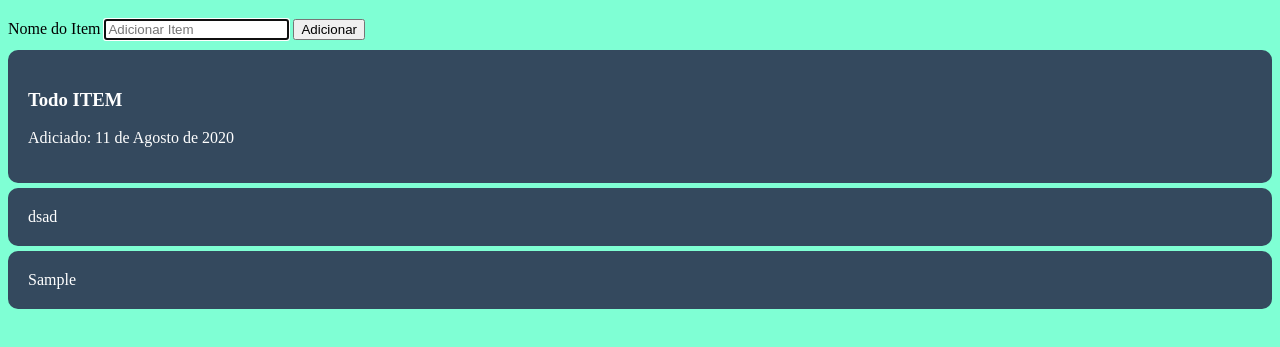
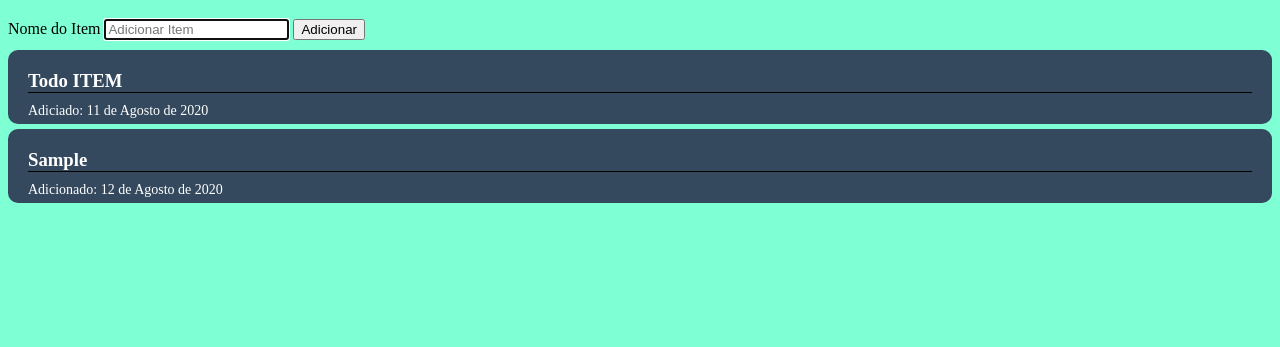
Before and after one commit to ngolait/learning-html-task1, a plain HTML site: page index.html in a window 1280 px wide. Both pictures are taken after typing "Sample" into the empty fields and a click on the button "Adicionar". Shown: the part 61-408 px from the top of the page. Drawn offline with Linux system fonts and the light colour scheme.

Commit message:
second commit jose-abdul

```diff
--- a/index.html
+++ b/index.html
@@ -21,7 +21,6 @@
       <h3>Todo ITEM</h3>
       <p>Adiciado: 11 de Agosto de 2020</p>
     </li>
-    <li>dsad</li>
   </ul>
 
   <script src="./main.js"></script>
--- a/main.js
+++ b/main.js
@@ -1,5 +1,11 @@
 const listItemInput = document.getElementById('item');
 const itemsList = document.getElementById('itemsList');
+var dt = new Date()
+var day = dt.getDate()
+var month = dt.getMonth()
+var year = dt.getFullYear()
+var meses = new Array("Janeiro","Fevereiro","Março","Abril","Maio","Junho","Julho","Agosto","Setembro","Outubro","Novembro","Dezembro")
+
 
 document.getElementById('btnAddItem').addEventListener('click', function(event) {
   event.preventDefault();
@@ -8,7 +14,15 @@ document.getElementById('btnAddItem').addEventListener('click', function(event)
 
   const liNode = document.createElement('li');
   const liNodeText = document.createTextNode(itemValue);
-  liNode.appendChild(liNodeText);
+
+  var h3 = document.createElement('h3')
+  h3.appendChild(liNodeText)
+
+  var p = document.createElement('p')
+  p.textContent = "Adicionado: "+day+" de "+meses[month]+" de "+year
+
+  liNode.appendChild(h3);
+  liNode.appendChild(p)
 
   itemsList.appendChild(liNode);
 
--- a/styles.css
+++ b/styles.css
@@ -17,8 +17,22 @@ body {
 
 #itemsList li {
   color: #fff;
-  padding: 20px;
+  padding: 20px 20px 5px 20px;
   background-color: #34495e;
   margin-bottom: 5px;
   border-radius: 10px;
 }
+
+h3, p {
+  margin: 0;
+  padding: 0;
+}
+
+h3 {
+  border-bottom: 1px solid black ;
+  margin-bottom: 10px;
+}
+
+p {
+  font-size: 14px;
+}
```
